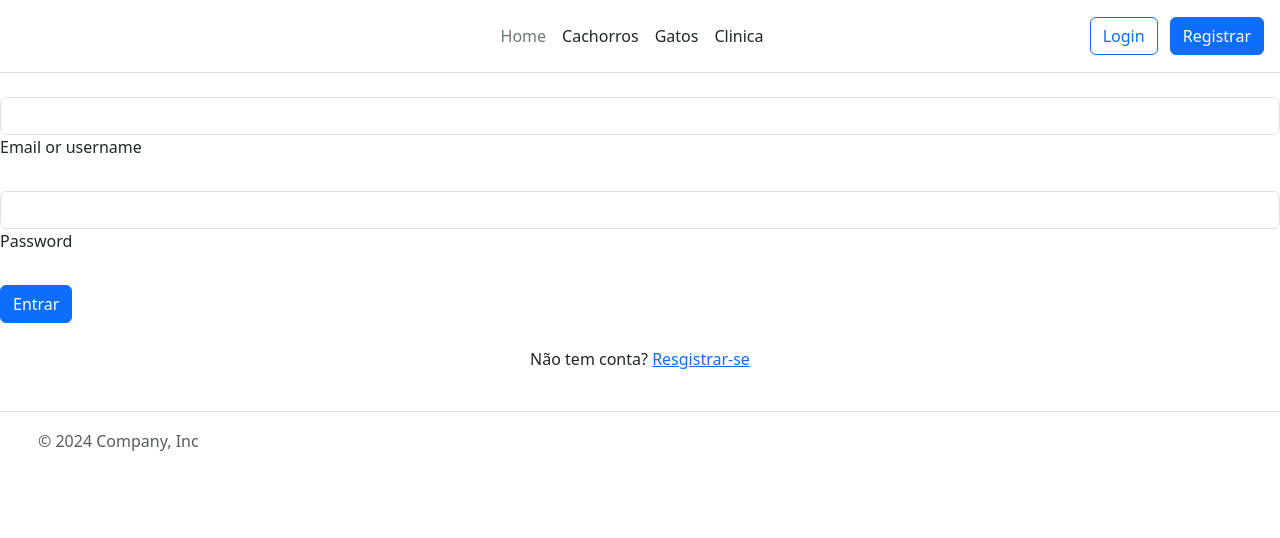
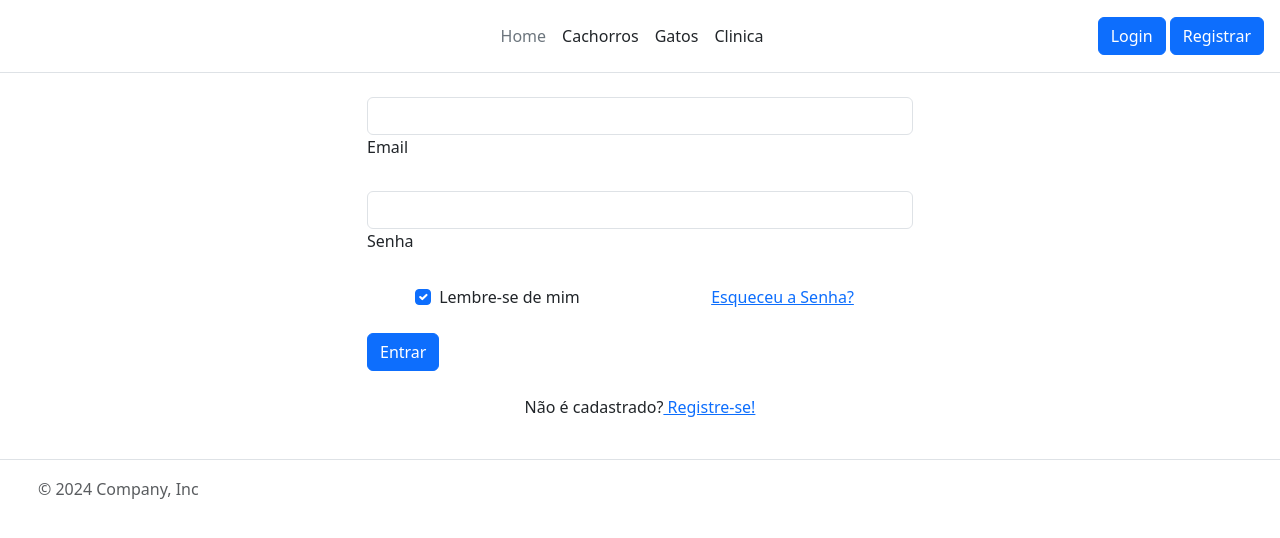
Before and after one commit to MateusJB11/Sistemas_Patinhas, a Django app: template Patinhas/aplic/templates/Login.html in a window 1280 px wide. Shown: the top 538 px of the page. Run offline with Django 5.2, Linux system fonts and the light colour scheme; the template is opened without the code that fills it, so the values that code supplies are empty; some libraries are stand-ins or nearby versions.

Commit message:
Algumas poucas atualizações

```diff
--- a/Patinhas/Patinhas/urls.py
+++ b/Patinhas/Patinhas/urls.py
@@ -21,11 +21,12 @@ from rest_framework.routers import SimpleRouter
 from aplic.views import IndexView
 from django.conf.urls.static import static
 from django.conf import settings
-from aplic.views import cadastrar_usuario
+from aplic.views import cadastrar_usuario, logar_usuario
 
 router = SimpleRouter()
 
 urlpatterns = [
+    path('login/', logar_usuario, name='login'),
     path('cadastro/', cadastrar_usuario, name="cadastrar_usuario"),
     path('', IndexView.as_view(), name='index'),
     path('admin/', admin.site.urls),
--- a/Patinhas/aplic/templates/Cadastro.html
+++ b/Patinhas/aplic/templates/Cadastro.html
@@ -17,7 +17,7 @@
                 <!-- Name input -->
                 <div data-mdb-input-init class="form-outline mb-3">
                     <input type="text" id="registerName" class="form-control" />
-                    <label class="form-label" for="registerName">Nome</label>
+                    <label class="form-label" for="registerName">Nome Completo</label>
                 </div>
 
                 <!-- Email input -->
--- a/Patinhas/aplic/templates/Header.html
+++ b/Patinhas/aplic/templates/Header.html
@@ -14,11 +14,15 @@
 
 
       <div class="col-md-3 text-end me-3">
-        <button type="button" class="btn btn-outline-primary me-2">Login</button>
+        {% if request.path != '/login/' %}
+        <a href="{% url 'login' %}" class="btn btn-primary">Login</a>
+        {% else %}
+        <button class="btn btn-secondary" disabled>Login</button>
+        {% endif %}
         {% if request.path != '/cadastro/' %}
         <a href="cadastro/" class="btn btn-primary">Registrar</a>
         {% else %}
-        <button class="btn btn-secondary" disabled>Registrar</button> <!-- Botão desabilitado -->
+        <button class="btn btn-secondary" disabled>Registrar</button>
         {% endif %}
       </div>
 
--- a/Patinhas/aplic/templates/Login.html
+++ b/Patinhas/aplic/templates/Login.html
@@ -4,22 +4,51 @@
 
 {% block content %}
 
+<div class="container">
+    <div class="row justify-content-center">
+        <div class="col-lg-6 col-md-8 col-sm-10">
+
+
+
       <div data-mdb-input-init class="form-outline mb-4">
         <input type="email" id="loginName" class="form-control" />
-        <label class="form-label" for="loginName">Email or username</label>
+        <label class="form-label" for="loginName">Email</label>
       </div>
 
-      <!-- Password input -->
+
       <div data-mdb-input-init class="form-outline mb-4">
         <input type="password" id="loginPassword" class="form-control" />
-        <label class="form-label" for="loginPassword">Password</label>
+        <label class="form-label" for="loginPassword">Senha</label>
       </div>
+
+      <div class="row mb-4">
+        <div class="col-md-6 d-flex justify-content-center">
+
+          <div class="form-check mb-3 mb-md-0">
+            <input class="form-check-input" type="checkbox" value="" id="loginCheck" checked />
+            <label class="form-check-label" for="loginCheck"> Lembre-se de mim </label>
+          </div>
+        </div>
+
+        <div class="col-md-6 d-flex justify-content-center">
+
+          <a href="#!">Esqueceu a Senha?</a>
+        </div>
+      </div>
+
 
       <button type="submit" data-mdb-button-init data-mdb-ripple-init class="btn btn-primary btn-block mb-4">Entrar</button>
 
+
       <div class="text-center">
-        <p>Não tem conta? <a href="cadastrar_usuario">Resgistrar-se</a></p>
+        <p>Não é cadastrado?<a href="/cadastro"> Registre-se!</a></p>
       </div>
 
 
+        </div>
+    </div>
+</div>
+
+
+
 {% endblock %}
```
Lines whose indentation alone changed are shown as unchanged.
